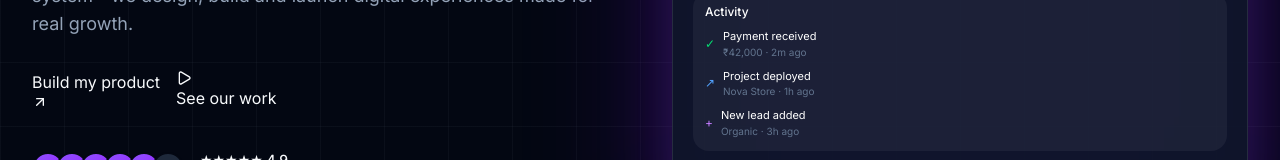
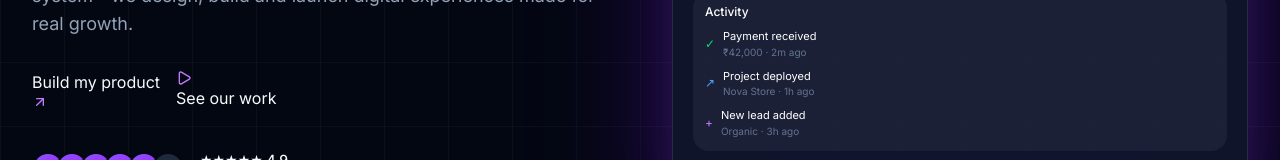
Before and after one commit to ayushnarware/DigiAyuDh, a React (Vite) app: page / in a window 1280 px wide. Shown: the part 578-738 px from the top of the page. Built offline with nearby package versions, Linux system fonts and the light colour scheme; no server answers.

Commit message:
feat: update button styles in hero section
Added hover effects to buttons in hero section for better UX

Co-authored-by: Ayush Narware <152053797+ayushnarware@users.noreply.github.com>

```diff
--- a/src/features/public/components/hero-section.tsx
+++ b/src/features/public/components/hero-section.tsx
@@ -52,15 +52,15 @@ export function HeroSection() {
               transition={{ duration: 0.6, delay: 0.2 }}
               className="mt-8 flex flex-wrap items-center gap-4"
             >
-              <Button variant="brand" size="lg" asChild className='text-sm text-purple-400 hover:text-purple-300'>
+              <Button variant="brand" size="lg" asChild >
                 <a href="#work">
                   Build my product
-                  <ArrowUpRight className="size-4" />
+                  <ArrowUpRight className="size-4 text-sm text-purple-400 hover:text-purple-300" />
                 </a>
               </Button>
               <Button variant="outline" size="lg" asChild>
                 <a href="#work">
-                  <Play className="size-4" />
+                  <Play className="size-4 text-sm text-purple-400 hover:text-purple-300" />
                   See our work
                 </a>
               </Button>
```
